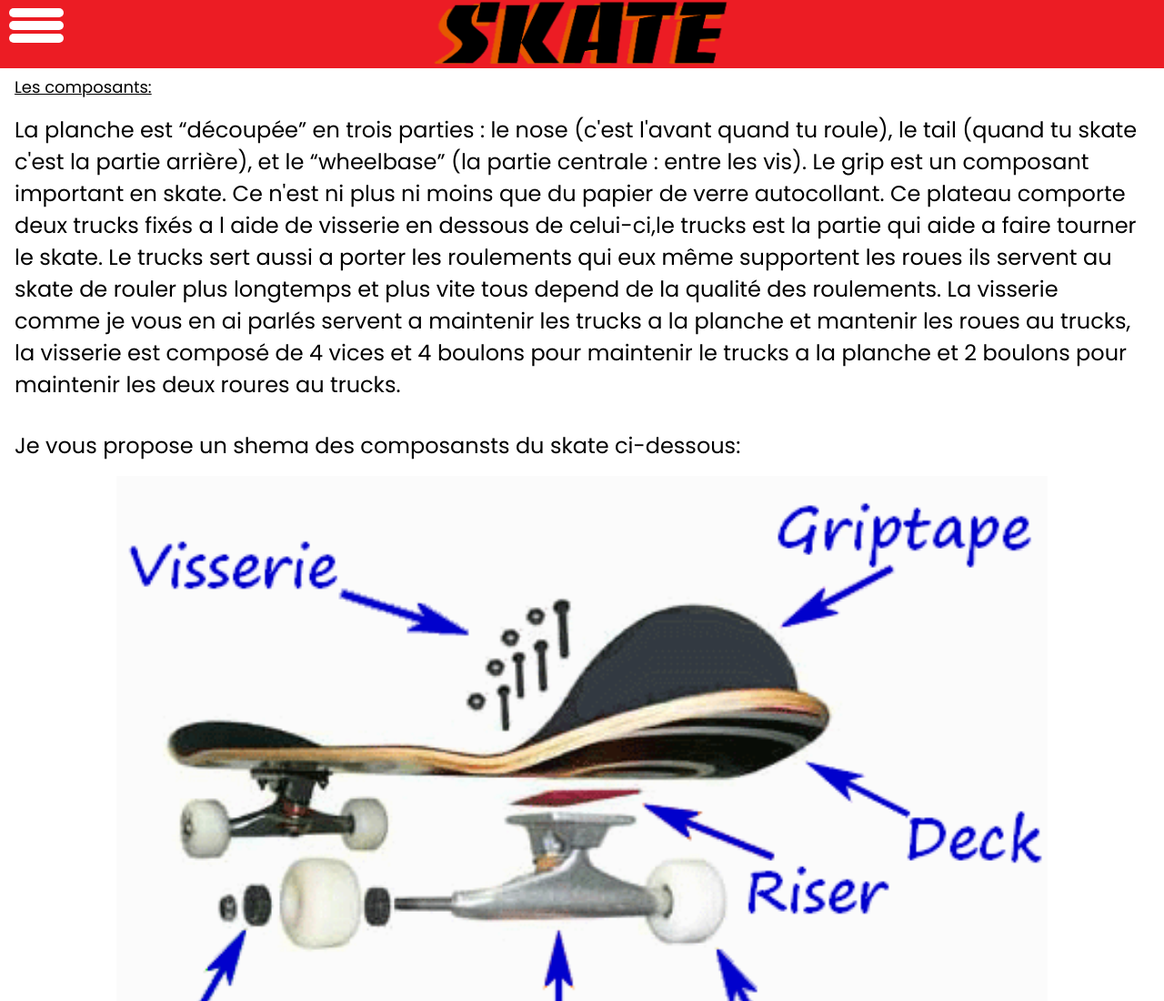
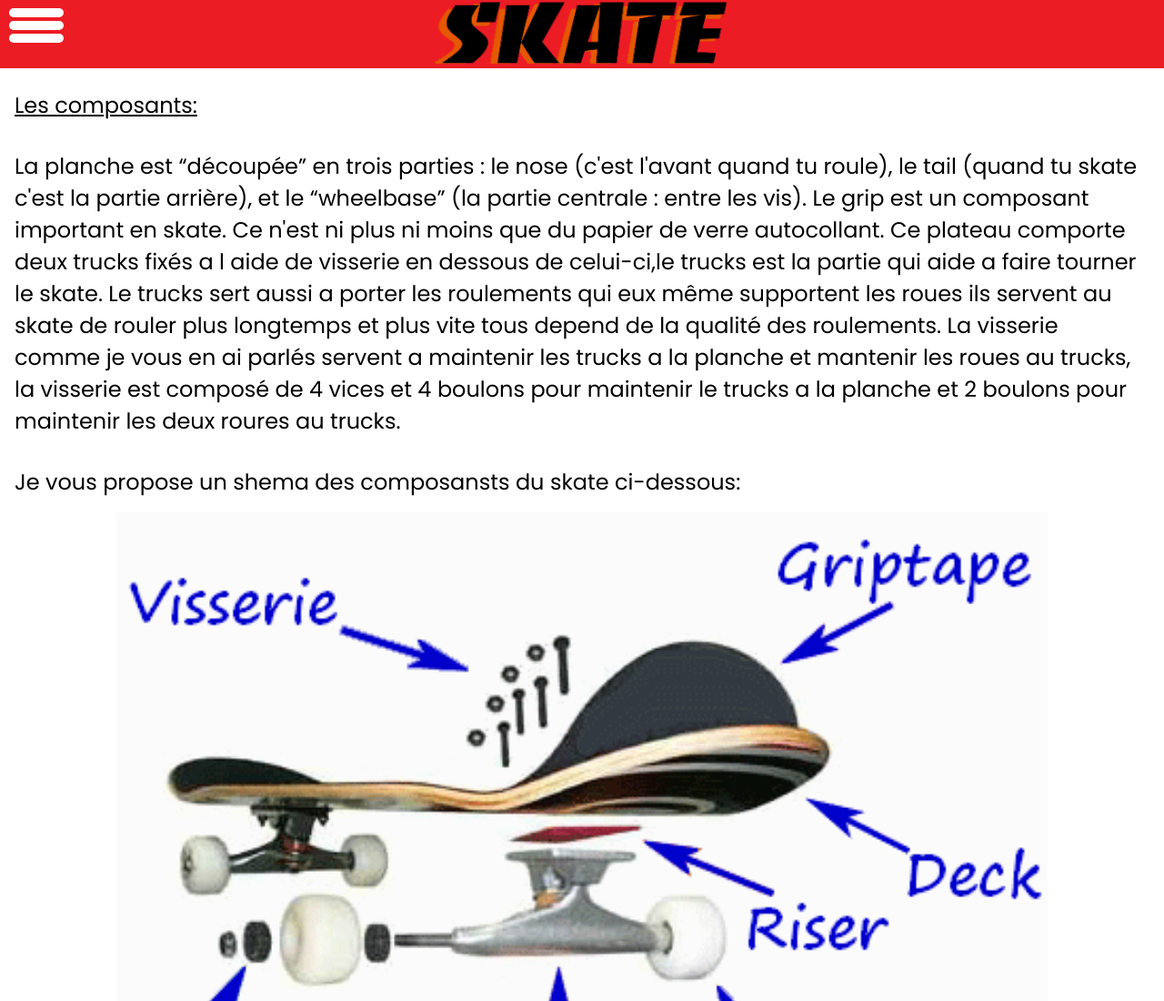
Before and after one commit to Maximus-prime-r/Skate, a plain HTML site: page composants.html in a window 1280 px wide. Shown: the top 1100 px of the page at 91% size. Drawn offline with Linux system fonts and the light colour scheme.

Commit message:
Update composants.html

```diff
--- a/composants.html
+++ b/composants.html
@@ -36,7 +36,7 @@
 
 			<section class="content">
 				<img src="banniere skate.png" height="75" width="100%">
-										      <h><u>Les composants:</u></h>
+										      <p><u>Les composants:</u></p>
 										      <p>La planche est “découpée” en trois parties : le nose (c'est l'avant quand tu roule), le tail (quand tu skate c'est la partie arrière), et le “wheelbase” (la partie centrale : entre les vis). Le grip est un composant important en skate. Ce n'est ni plus ni moins que du papier de verre autocollant. Ce plateau comporte deux trucks fixés a l aide de visserie en dessous de celui-ci,le trucks est la partie qui aide a faire tourner le skate. Le trucks sert aussi a porter les roulements qui eux même supportent les roues ils servent au skate de rouler plus longtemps et plus vite tous depend de la qualité des roulements. La visserie comme je vous en ai parlés servent a maintenir les trucks a la planche et mantenir les roues au trucks, la visserie est composé de 4 vices et 4 boulons pour maintenir le trucks a la planche et 2 boulons pour maintenir les deux roures au trucks.
 										      <p>Je vous propose un shema des composansts du skate ci-dessous:</p>
 										      <div align="center"><img src="composants skate.gif" width="80%"></div>
```
